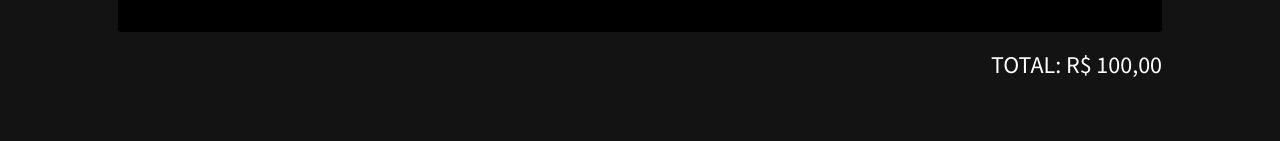
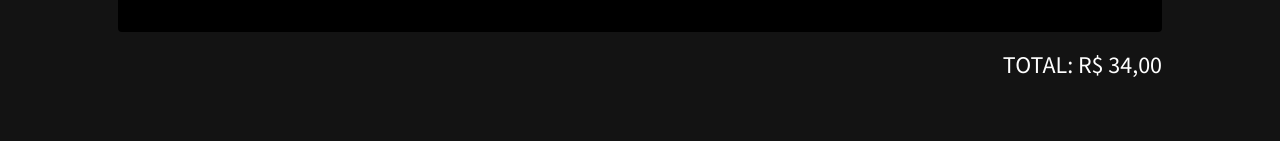
Before and after one commit to WashingtonDDS/cubos-burger-react, a React (Vite) app: page /cart in a window 1280 px wide. Shown: the part 395-536 px from the top of the page. Built offline with nearby package versions, Linux system fonts and the light colour scheme; data requests are answered from the project's data file.

Commit message:
calculate and display total price in Cart component with formatting

```diff
--- a/src/pages/cart/index.tsx
+++ b/src/pages/cart/index.tsx
@@ -2,10 +2,21 @@ import styles from "./cart.module.css";
 import { ProductInCart } from "../../components/ProductInCart";
 import { useLoaderData } from "react-router-dom";
 import { TProductInCart } from "../../interfaces/productCart.interface";
+import { useEffect, useState } from "react";
+import { formatPrice } from "../../utils/formatPrice";
 
 export function Cart(): JSX.Element {
   const productsInCart = useLoaderData() as TProductInCart[];
-
+  const [total, setTotal] = useState<string>("R$ 0");
+  const calcTotal = () => {
+    const total = productsInCart.reduce(
+      (acc: number, item: TProductInCart) =>
+        (acc += item.quantity * item.price),
+      0
+    );
+    setTotal(formatPrice(total));
+  };
+  useEffect(() => calcTotal(), []);
   return (
     <main className="main__container container">
       <section className={styles.products}>
@@ -15,7 +26,7 @@ export function Cart(): JSX.Element {
             <ProductInCart key={item.id} item={item} />
           ))}
         </div>
-        <h1 className={styles.products__total}>Total: R$ 100,00</h1>
+        <h1 className={styles.products__total}>Total: {total}</h1>
       </section>
     </main>
   );
```
